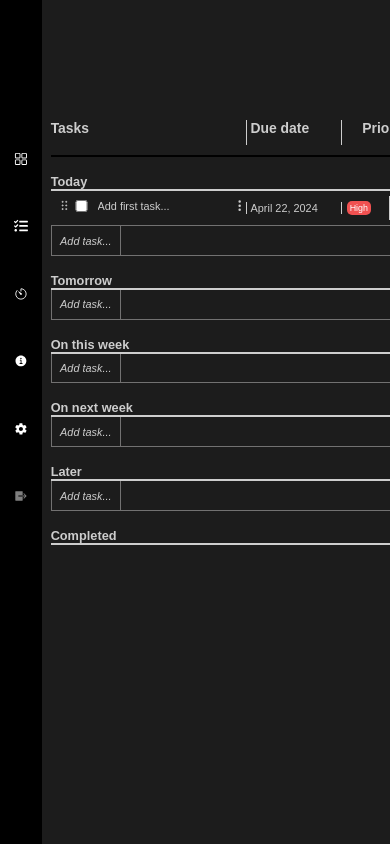
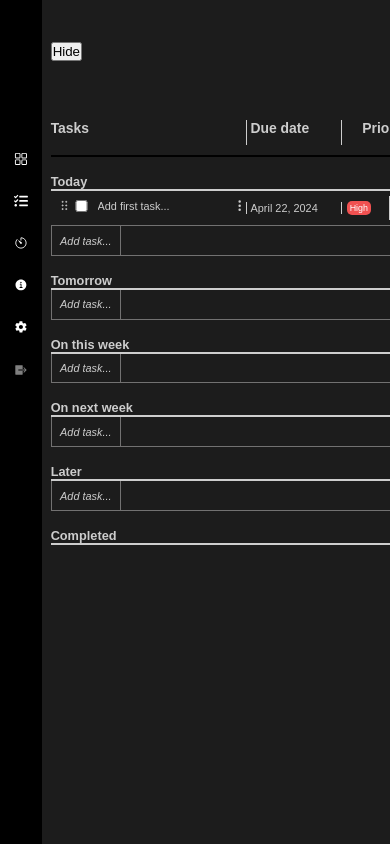
Before and after one commit to VitEfimov/test-manager-redux, a React (Create React App) app: page / in a window 390 px wide. Shown: the top 844 px of the page. Built offline with nearby package versions, Linux system fonts and the light colour scheme.

Commit message:
Sidebar hide test

```diff
--- a/src/App.css
+++ b/src/App.css
@@ -170,6 +170,7 @@ main {
   display: flex;
   /* justify-content: space-between; */
   gap: 1dvw;
+  padding: 3dvh;
 }
 
 .nav-button-icon {
@@ -284,12 +285,17 @@ margin-bottom: 15dvh;
 
 }
 
-.header__board-title {
+.header__title {
   display: flex;
   justify-content: space-between;
   padding-right: 1dvw;
 }
-
+.header__title-btn{
+  display: flex;
+  flex-direction: column;
+  padding-right: 1dvw;
+  margin-top: 5dvh;
+}
 .header__board {
   border-top-right-radius: 2px solid var(--dark-background-color-sidebar);
   padding-bottom: 10px;
@@ -1038,6 +1044,10 @@ display: flex;
     /* margin-top: 15dvh; */
     /* position: fixed; */
   }
+  .nav-button {
+
+    padding: 0;
+    padding-top: 3dvh;}
   .nav-button-icon {
     display: block;
   }
--- a/src/App.js
+++ b/src/App.js
@@ -15,6 +15,7 @@ function App() {
   const [timeRemaining, setTimeRemaining] = useState(25 * 60);
   const [isTimeOver, setIsTimeOver] = useState(false);
   const [title, setTitle] = useState('');
+  const [sidebarView, setSidebarView] = useState(true);
   const renderPage = () => {
     switch (currentPage) {
       case 'Board':
@@ -57,11 +58,14 @@ function App() {
 
 
       <main className='container'>
-        <Sidebar setCurrentPage={setCurrentPage}
-        setTitle={setTitle}/>
+        {sidebarView?<Sidebar setCurrentPage={setCurrentPage}
+        setTitle={setTitle}
+        sidebarView={sidebarView}/>:null}
         <Header
         setCurrentPage={setCurrentPage}
         title={title}
+        sidebarView={sidebarView}
+        setSidebarView={setSidebarView}
         isPomodoroActive={isPomodoroActive}
         timeRemaining={timeRemaining}
         isTimeOver={isTimeOver} />
--- a/src/components/Header.jsx
+++ b/src/components/Header.jsx
@@ -1,12 +1,17 @@
 import React from 'react';
 import Weather from './Weather';
 
-const Header = ({ isPromodoroActive, timeRemaining, isTimeOver, title, setCurrentPage}) => {
+const Header = ({ isPromodoroActive, timeRemaining, isTimeOver, title, setSidebarView, sidebarView}) => {
 
   return (
     <header className='header'>
-      <header className='header__board-title'>
-        <h1>{title}</h1>
+      <header className='header__title'>
+        <div className='header__title-btn'>
+          <h1>{title}</h1>
+          <button onClick={() => setSidebarView(!sidebarView)}>
+            {sidebarView ? 'Hide' : 'Show'}
+          </button>
+        </div>
         <Weather/>
       </header>
       {isPromodoroActive && !isTimeOver && (
--- a/src/components/Sidebar.jsx
+++ b/src/components/Sidebar.jsx
@@ -11,7 +11,7 @@ import { IoMdSettings } from "react-icons/io";
 import { IoLogOutSharp } from "react-icons/io5";
 
 
-const Sidebar = ({ setCurrentPage, setTitle }) => {
+const Sidebar = ({ setCurrentPage, setTitle, sidebarView }) => {
 
     const tasks = useSelector(state => state.taskReducer.tasks || []);
     const user = useSelector(state => state.userReducer.user || []);
@@ -23,8 +23,10 @@ const Sidebar = ({ setCurrentPage, setTitle }) => {
 
 
     return (
-
         <nav className="sidebar">
+            {sidebarView
+            ?
+            (<div>
             <header className='sidebar__header'>
                 <section className='sidebar__header-userinfo'>
                     <h2>{user[0].name}</h2>
@@ -34,7 +36,6 @@ const Sidebar = ({ setCurrentPage, setTitle }) => {
                 </span> */}
 
             </header>
-
 
             <button className="nav-button dashboard" onClick={() => handleNavigation('Dashboard')}>
             <i className='nav-button-icon'><RxDashboard /></i><span className='nav-button-name'>Dashboard </span>
@@ -53,9 +54,11 @@ const Sidebar = ({ setCurrentPage, setTitle }) => {
             </button>
             <button className="nav-button " onClick={() => handleNavigation('Logout')} disabled>
             <i className='nav-button-icon'><IoLogOutSharp /></i><span className='nav-button-name'>LogOut</span>
-            </button>
+            </button></div>)
+            :
+            (null)
+}
         </nav>
-
     )
 }
 
```
